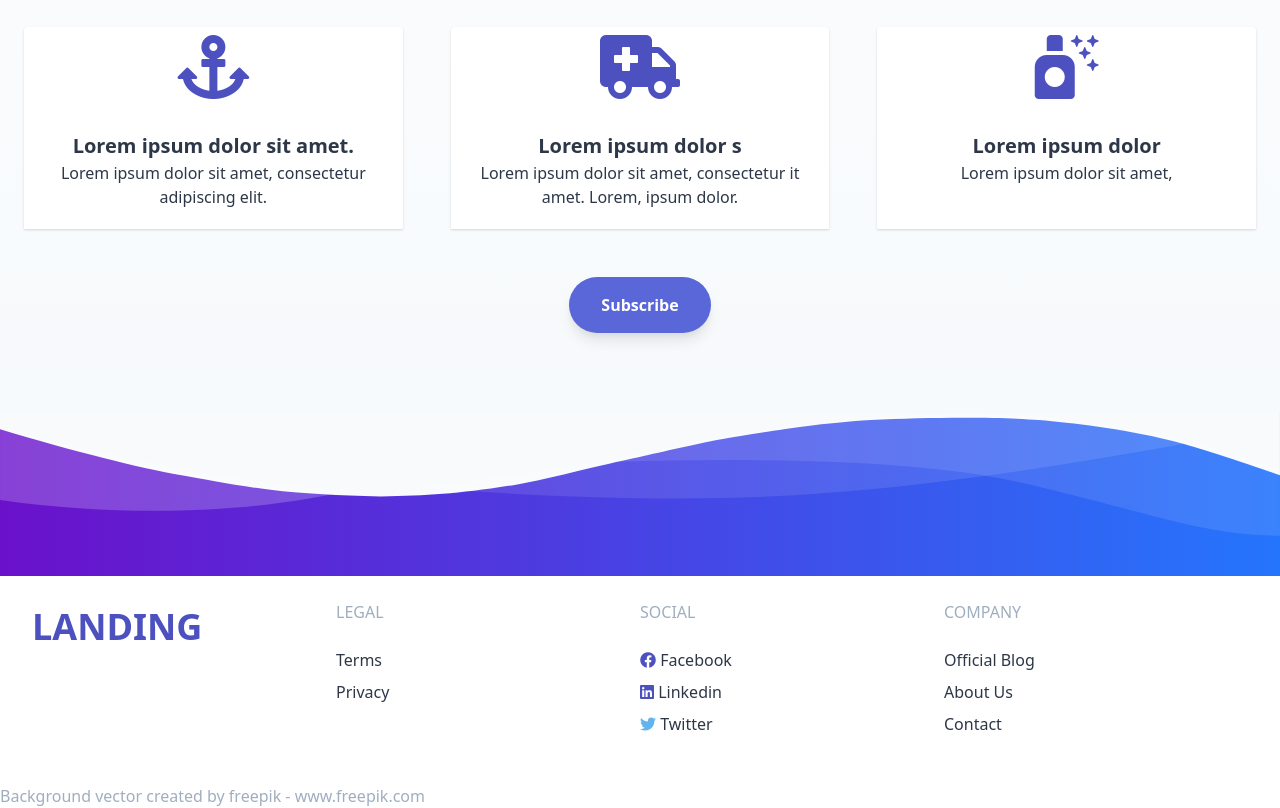
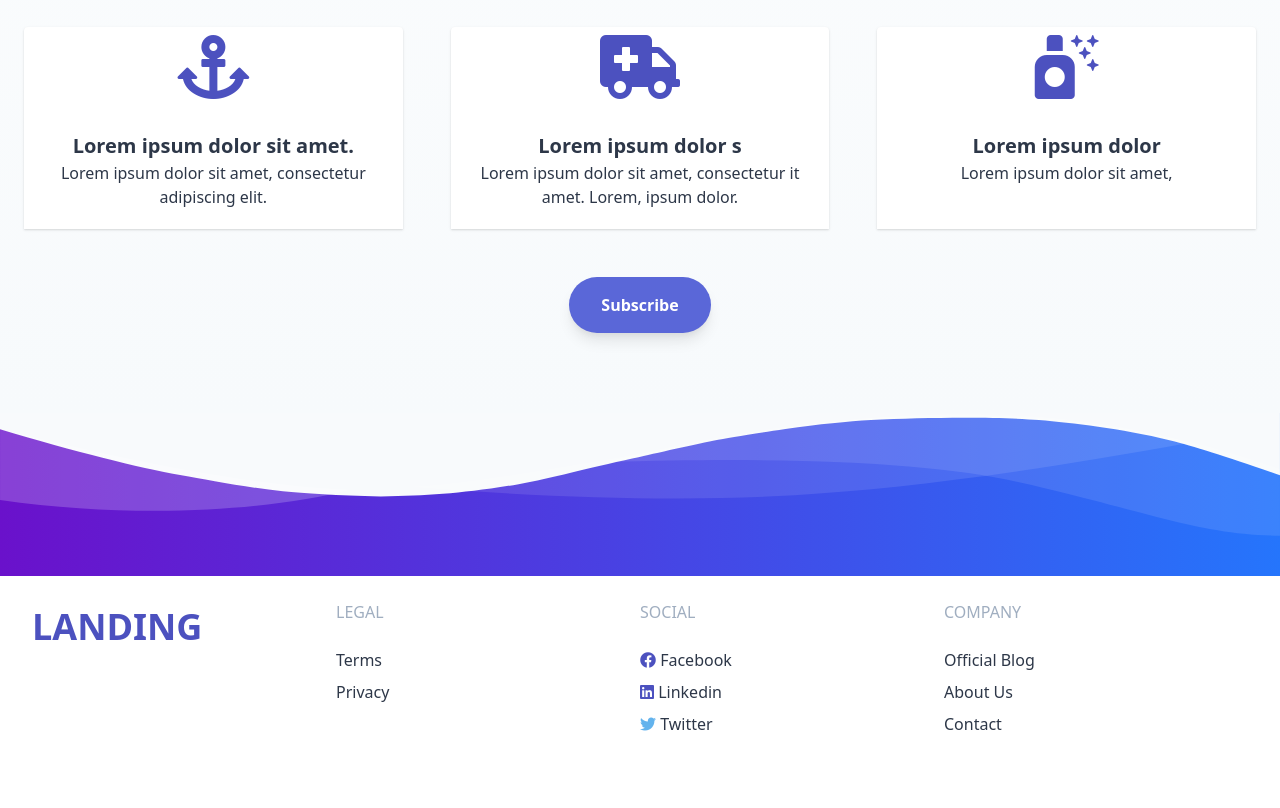
Before and after one commit to basti-hsg/uksh_helfen, a website built with Parcel: page src/index.html in a window 1280 px wide. Shown: the part 3195-4003 px from the top of the page. After the commit the page ends 3979 px from the top, so only its background shows below. Built offline with nearby package versions, Linux system fonts and the light colour scheme.

Commit message:
footer adjustments

```diff
--- a/src/index.html
+++ b/src/index.html
@@ -513,12 +513,6 @@
           </div>
         </div>
       </div>
-
-      <a
-        href="https://www.freepik.com/free-photos-vectors/background"
-        class="text-gray-500"
-        >Background vector created by freepik - www.freepik.com</a
-      >
     </footer>
 
     <script src="./index.js"></script>
```
